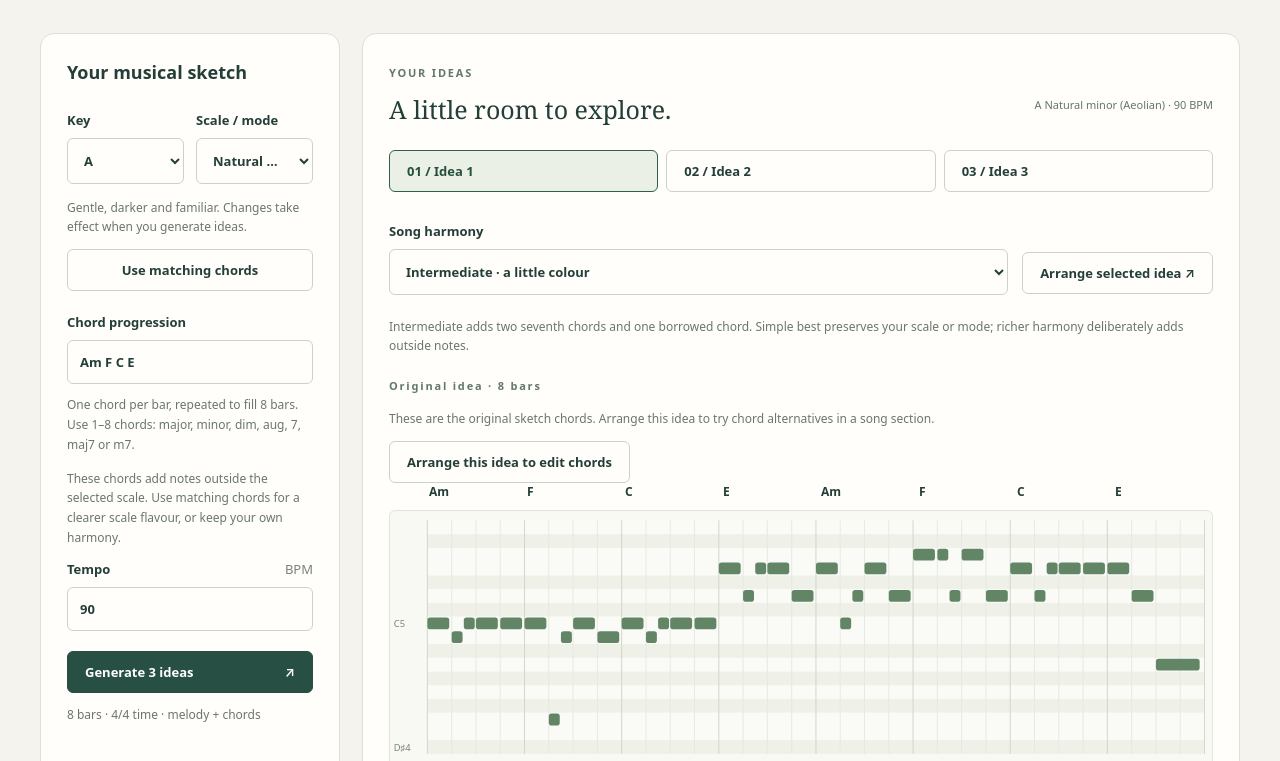
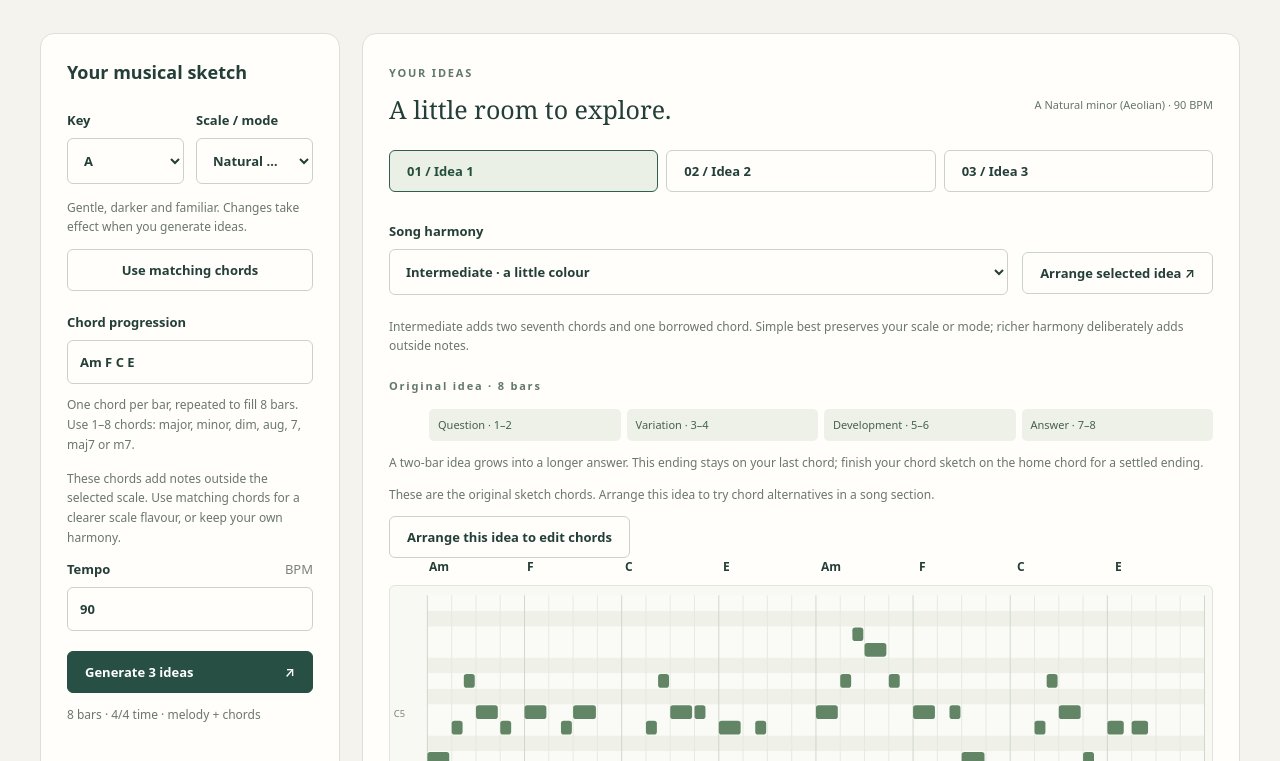
Before and after one commit to tvganesh/music_composer_codex, a website: page index.html in a window 1280 px wide. Shown: the part 215-976 px from the top of the page. Drawn offline with Linux system fonts and the light colour scheme.

Commit message:
Improve melodic phrases with motifs, rests and chord-aware endings

```diff
--- a/app.js
+++ b/app.js
@@ -1,7 +1,7 @@
-import { compose, midiBytes, noteName, ROOTS, parseChords } from './composer.js?v=0.4.1';
-import { scaleInfo, scalePitches, matchingChords } from './scales.js?v=0.4.1';
-import { arrange } from './arrangement.js?v=0.4.1';
-import { chordChoices, changeChord } from './chord-edit.js?v=0.4.1';
+import { compose, midiBytes, noteName, ROOTS, parseChords } from './composer.js?v=0.5.0';
+import { scaleInfo, scalePitches, matchingChords } from './scales.js?v=0.5.0';
+import { arrange } from './arrangement.js?v=0.5.0';
+import { chordChoices, changeChord } from './chord-edit.js?v=0.5.0';
 const $ = id => document.getElementById(id);
 let ideas = [], selected = 0, audio, voices = [], timer, frame;
 let song = null, sectionIndex = -1, playbackVersion = 0;
@@ -35,6 +35,16 @@ function render() {
   });
   renderSong();
   $('view-label').textContent = `${sectionIndex < 0 ? 'Original idea' : piece.name} · ${piece.bars} bars`;
+  $('phrase-map').replaceChildren(); $('phrase-map').hidden = sectionIndex >= 0;
+  if (sectionIndex < 0) for (const phrase of piece.phrases || []) {
+    const span = document.createElement('span'); span.textContent = `${phrase.role} · ${phrase.start / 4 + 1}–${(phrase.start + phrase.beats) / 4}`;
+    $('phrase-map').append(span);
+  }
+  $('phrase-summary').textContent = sectionIndex >= 0
+    ? 'The arrangement keeps the idea’s rhythm and breathing spaces while fitting notes to the chords.'
+    : piece.ending === 'open'
+      ? 'A two-bar idea grows into a longer answer. This ending stays on your last chord; finish your chord sketch on the home chord for a settled ending.'
+      : 'A two-bar idea grows into a longer answer. Gaps in the piano roll are breathing spaces; the last note settles on the home note.';
   $('chord-guide').textContent = sectionIndex < 0
     ? 'These are the original sketch chords. Arrange this idea to try chord alternatives in a song section.'
     : 'Editable chords: click a chord button below to hear alternatives. Each button shows one chord in this section.';
--- a/arrangement.js
+++ b/arrangement.js
@@ -1,5 +1,5 @@
-import { ROOTS, parseChords } from './composer.js?v=0.4.1';
-import { isMinorScale, scaleChord, scalePitches, scaleSeventh, modalColour } from './scales.js?v=0.4.1';
+import { ROOTS, parseChords } from './composer.js?v=0.5.0';
+import { isMinorScale, scaleChord, scalePitches, scaleSeventh, modalColour } from './scales.js?v=0.5.0';
 
 const SHARPS = ['C', 'C#', 'D', 'D#', 'E', 'F', 'F#', 'G', 'G#', 'A', 'A#', 'B'];
 const FLATS = ['C', 'Db', 'D', 'Eb', 'E', 'F', 'Gb', 'G', 'Ab', 'A', 'Bb', 'B'];
--- a/chord-edit.js
+++ b/chord-edit.js
@@ -1,5 +1,5 @@
-import { ROOTS, parseChords } from './composer.js?v=0.4.1';
-import { modalColour } from './scales.js?v=0.4.1';
+import { ROOTS, parseChords } from './composer.js?v=0.5.0';
+import { modalColour } from './scales.js?v=0.5.0';
 
 const names = ['C', 'Db', 'D', 'Eb', 'E', 'F', 'Gb', 'G', 'Ab', 'A', 'Bb', 'B'];
 const mod = n => (n % 12 + 12) % 12;
--- a/composer.js
+++ b/composer.js
@@ -1,4 +1,4 @@
-import { SCALES, scaleInfo, scalePitches } from './scales.js?v=0.4.1';
+import { SCALES, scaleInfo, scalePitches } from './scales.js?v=0.5.0';
 export const ROOTS = { C: 0, 'C#': 1, Db: 1, D: 2, 'D#': 3, Eb: 3, E: 4, F: 5, 'F#': 6, Gb: 6, G: 7, 'G#': 8, Ab: 8, A: 9, 'A#': 10, Bb: 10, B: 11 };
 const QUALITIES = { '': [0, 4, 7], m: [0, 3, 7], dim: [0, 3, 6], aug: [0, 4, 8], '7': [0, 4, 7, 10], maj7: [0, 4, 7, 11], m7: [0, 3, 7, 10] };
 export function parseChords(text) {
@@ -21,52 +21,76 @@ export function compose({ key = 'A', scale = 'minor', chords = 'Am F C E', tempo
   const progression = parseChords(chords), rng = random(seed);
   const pcs = scalePitches(ROOTS[key], scale);
   const pick = values => values[Math.floor(rng() * values.length)];
-  const patterns = [[1, .5, .5, 1, 1], [.5, .5, 1, 1, 1], [1.5, .5, 1, 1], [1, 1, 2]];
-  const rhythms = [pick(patterns), pick(patterns)];
-  if (!['major', 'minor'].includes(scale)) rhythms[1] = [1, .5, .5, 1, 1];
-  const contour = Array.from({ length: 6 }, () => pick([-2, -1, 0, 1, 2]));
+  const root = ROOTS[key], intervals = scaleInfo(scale).intervals;
+  // A two-bar rhythm is reused, with a breath at its end and a longer final answer.
+  const opening = pick([
+    [[0, 1], [1, .5], [1.5, .5], [2, 1], [3, .5]],
+    [[0, .5], [.5, .5], [1.5, .5], [2, 1], [3, .5]],
+    [[0, 1.5], [1.5, .5], [2, .5], [3, .5]]
+  ]);
+  const reply = pick([
+    [[0, 1], [1.5, .5], [2, 1]],
+    [[0, .5], [1, .5], [2, 1.25]],
+    [[0, 1.5], [2, 1]]
+  ]);
+  const shape = pick([[0, 1, 2, 1, 0], [0, 2, 1, 3, 2], [2, 1, 0, 1, 0], [0, 1, 3, 2, 1]]);
+  const replyShape = [shape[shape.length - 1], 1, 0];
   const melody = [], harmony = [];
-  let previous = 69 + ROOTS[key] - 9;
+  const scalePitch = degree => 60 + root + intervals[((degree % intervals.length) + intervals.length) % intervals.length] + 12 * Math.floor(degree / intervals.length);
+  const pitches = Array.from({ length:25 }, (_, i) => 60 + i);
+  let previous = 60 + root, repeated = 0;
   for (let bar = 0; bar < 8; bar++) {
     const chord = progression[bar % progression.length];
     chord.tones.forEach((pc, i) => {
       let pitch = 48 + pc;
       if (i && pitch < 48 + chord.root) pitch += 12;
-      harmony.push({ pitch, start: bar * 4, duration: 3.85, velocity: 53 });
+      harmony.push({ pitch, start:bar * 4, duration:3.85, velocity:53 });
     });
-    let beat = 0;
-    const rhythm = bar === 7 ? [1, 1, 2] : rhythms[bar % 2];
-    rhythm.forEach((duration, i) => {
-      const final = bar === 7 && i === rhythm.length - 1;
-      // Chord tones anchor beats 1 and 3; scale tones connect the anchors.
-      const bluesAnchors = chord.tones.filter(pc => pcs.includes(pc));
-      const anchors = scale === 'blues' ? (bluesAnchors.length ? bluesAnchors : pcs) : chord.tones;
-      const allowed = final ? [ROOTS[key]] : (beat === 0 || beat === 2 ? anchors : pcs);
-      const target = previous + contour[i % contour.length] * (bar >= 4 && bar < 6 ? 2 : 1);
-      const candidates = Array.from({ length: 25 }, (_, n) => n + 60).filter(n => allowed.includes(n % 12));
-      const ranked = candidates.map(pitch => ({ pitch, score: Math.abs(pitch - target) + rng() * 2.5 })).sort((a, b) => a.score - b.score);
+    const rhythm = bar === 7 ? [[0, .75], [1, .75], [2, 2]] : bar % 2 ? reply : opening;
+    const shared = chord.tones.filter(pc => pcs.includes(pc));
+    const anchors = scale === 'blues' ? (shared.length ? shared : pcs) : chord.tones;
+    rhythm.forEach(([beat, span], i) => {
+      const phraseEnd = bar % 2 === 1 && i === rhythm.length - 1;
+      const question = bar === 1 && phraseEnd;
+      const final = bar === 7 && phraseEnd;
+      const anchor = beat === 0 || beat === 2 || span >= 1.25;
+      let allowed = anchor ? anchors : pcs;
+      // Blue notes are added only as short, stepwise connections in the pass below.
+      if (scale === 'blues') allowed = allowed.filter(pc => pc !== (root + 6) % 12);
+      if (!allowed.length) allowed = pcs.filter(pc => scale !== 'blues' || pc !== (root + 6) % 12);
+      if (question && allowed.some(pc => pc !== root)) allowed = allowed.filter(pc => pc !== root);
+      if ((final || bar === 3 && phraseEnd) && anchors.includes(root)) allowed = [root];
+      let degree = (bar % 2 ? replyShape : shape)[i % (bar % 2 ? replyShape.length : shape.length)];
+      if (bar === 4 || bar === 5) degree += bar === 4 ? 2 : 1;
+      if (bar === 2 && i === rhythm.length - 1) degree += 1;
+      if (bar === 6 && i === rhythm.length - 1) degree -= 1;
+      if (phraseEnd) degree = question ? 2 : 0;
+      const target = scalePitch(degree);
+      const candidates = pitches.filter(p => allowed.includes(p % 12));
+      const ranked = candidates.map(pitch => {
+        const leap = Math.abs(pitch - previous);
+        const repeatPenalty = pitch === previous ? (repeated >= 1 ? 2.5 : .6) : 0;
+        const colourBonus = !anchor && pitch % 12 === (root + scaleInfo(scale).colour) % 12 ? .25 : 0;
+        return { pitch, score:Math.abs(pitch - target) + .35 * leap + Math.max(0, leap - 5) * 1.8 + repeatPenalty - colourBonus + rng() * .8 };
+      }).sort((a, b) => a.score - b.score);
       const pitch = ranked[0].pitch;
-      melody.push({ pitch, start: bar * 4 + beat, duration: duration * .9, velocity: beat === 0 ? 88 : 76 });
+      repeated = pitch === previous ? repeated + 1 : 0;
+      const velocity = Math.min(100, (beat === 0 ? 86 : beat === 2 ? 81 : 73) + (bar >= 4 && bar < 6 ? 4 : 0) - (phraseEnd ? 5 : 0));
+      melody.push({ pitch, start:bar * 4 + beat, duration:span * (phraseEnd ? .94 : .9), velocity });
       previous = pitch;
-      beat += duration;
     });
   }
-  // Make the scale's colour audible in two short passing notes, not a scale run.
-  const colour = (ROOTS[key] + scaleInfo(scale).colour) % 12;
-  for (const bar of [1, 5]) {
-    const note = melody.find(n => Math.floor(n.start / 4) === bar && n.start % 4 !== 0 && n.start % 4 !== 2 && n.duration < 1);
-    if (note) {
-      const candidates = Array.from({ length:25 }, (_, i) => 60 + i).filter(p => p % 12 === colour);
-      note.pitch = candidates.sort((a, b) => Math.abs(a - note.pitch) - Math.abs(b - note.pitch))[0];
-      if (scale === 'blues') {
-        const next = melody[melody.indexOf(note) + 1];
-        // The flattened fifth is a passing colour, followed by a neighbouring fourth/fifth.
-        const neighbours = [note.pitch - 1, note.pitch + 1].filter(p => p >= 60 && p <= 84);
-        if (next && neighbours.length) next.pitch = neighbours.sort((a, b) => Math.abs(a - next.pitch) - Math.abs(b - next.pitch))[0];
-      }
+  if (scale === 'blues') {
+    const blue = (root + 6) % 12;
+    for (let i = 1; i < melody.length - 1; i++) {
+      const before = melody[i - 1], note = melody[i], after = melody[i + 1];
+      const middle = (before.pitch + after.pitch) / 2;
+      if (note.start % 2 !== 0 && note.duration < .5 && after.start - note.start <= .5 && Math.abs(before.pitch - after.pitch) === 2 && middle % 12 === blue) note.pitch = middle;
     }
   }
-  return { key, scale, tempo, seed, bars: 8, beats: 32, progression, melody, harmony };
+  const ending = melody.at(-1).pitch % 12 === root ? 'resolved' : 'open';
+  return { key, scale, tempo, seed, bars:8, beats:32, progression, melody, harmony, ending,
+    phrases:[{ start:0, beats:8, role:'Question' }, { start:8, beats:8, role:'Variation' }, { start:16, beats:8, role:'Development' }, { start:24, beats:8, role:'Answer' }] };
 }
 export const noteName = pitch => ['C', 'C♯', 'D', 'D♯', 'E', 'F', 'F♯', 'G', 'G♯', 'A', 'A♯', 'B'][pitch % 12] + (Math.floor(pitch / 12) - 1);
 
--- a/index.html
+++ b/index.html
@@ -2,11 +2,11 @@
 <html lang="en">
 <head>
   <meta charset="utf-8"><meta name="viewport" content="width=device-width,initial-scale=1">
-  <title>Sketch Composer</title><link rel="icon" href="data:,"><link rel="stylesheet" href="style.css?v=0.4.1">
+  <title>Sketch Composer</title><link rel="icon" href="data:,"><link rel="stylesheet" href="style.css?v=0.5.0">
 </head>
 <body>
   <main>
-    <header><span class="eyebrow">A SMALL COMPOSING WORKSPACE · V0.4.1</span><h1>A sketch into a melody.</h1><p>Find an idea, shape a song around it, then take it into Logic Pro.</p></header>
+    <header><span class="eyebrow">A SMALL COMPOSING WORKSPACE · V0.5.0</span><h1>A sketch into a melody.</h1><p>Find an idea, shape a song around it, then take it into Logic Pro.</p></header>
     <div class="workspace">
       <section class="panel inputs" aria-labelledby="sketch-title">
         <h2 id="sketch-title">Your musical sketch</h2>
@@ -36,6 +36,8 @@
           <div class="song-actions"><button id="original" type="button">Back to original idea</button><button id="undo" type="button" disabled>Undo chord change</button><button id="play-song" type="button">▶ Play whole song</button><button id="export-song" type="button">Download song MIDI ↓</button></div>
         </section>
         <p id="view-label" class="eyebrow">ORIGINAL IDEA · 8 BARS</p>
+        <div id="phrase-map" class="phrase-map" role="group" aria-label="Two-bar phrase structure"></div>
+        <p id="phrase-summary" class="hint"></p>
         <p id="chord-guide" class="hint"></p>
         <button id="start-chord-edit" type="button">Arrange this idea to edit chords</button>
         <div id="chord-strip" class="chord-strip" aria-label="Chords by bar"></div>
@@ -52,6 +54,6 @@
     </div>
     <footer>Built from musical rules: repeating rhythms, melodic contours and chord tones. Preview uses a simple synth; choose your instruments in Logic Pro. <span>Nothing is uploaded.</span></footer>
   </main>
-  <script type="module" src="app.js?v=0.4.1"></script>
+  <script type="module" src="app.js?v=0.5.0"></script>
 </body>
 </html>
```
Also changed, not shown: composer.test.js (+3 -2 lines), phrases.test.js (added, +53 -0 lines), scales.test.js (+16 -10 lines), README.md, style.css.
